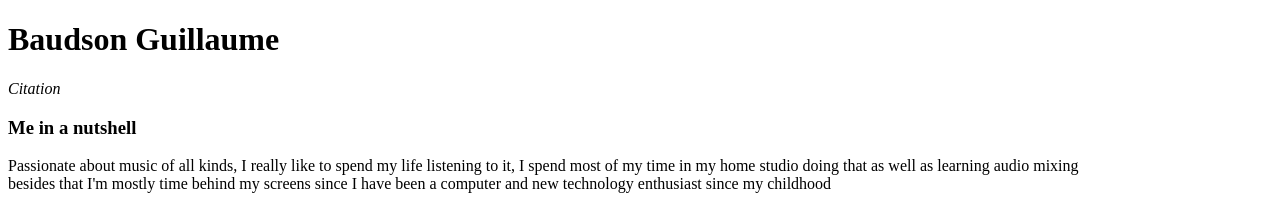
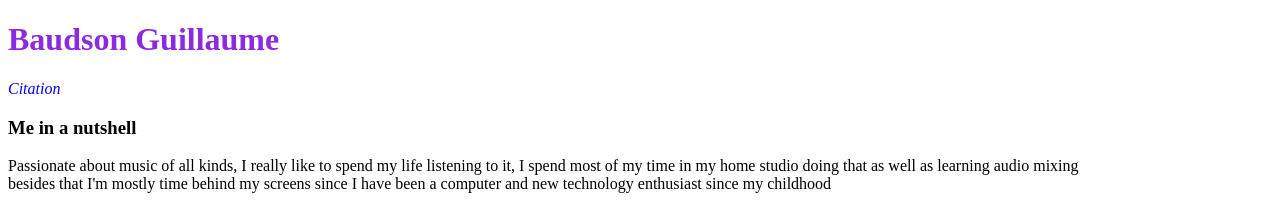
Before and after one commit to GubamO/markdown-warmup-html, a plain HTML site: page index.html in a window 1280 px wide. Shown: the top 206 px of the page. Drawn offline with Linux system fonts and the light colour scheme; files that its build step writes are made by us from their sources; files whose address does not match are found by name.

Commit message:
cssstyle

```diff
--- a/index.html
+++ b/index.html
@@ -4,11 +4,13 @@
      <title>Baudson Guillaume</title>
 </head>
 
+    <link rel="stylesheet" href="/home/becode/htmlmarkdown/markdown-warmup-html/style.css">
+
 <body>
-    <h1>Baudson Guillaume</h1>
-    <p><i> Citation </i></p>
+    <h1 class="nom">Baudson Guillaume</h1>
+    <p class="citation"><i> Citation </i></p>
     <h3>Me in a nutshell</h3>
-    <p>Passionate about music of all kinds, I really like to spend my life listening to it, I spend most of my time in my home studio doing that as well as learning audio mixing <br> besides that I'm mostly time behind my screens since I have been a computer and new technology enthusiast since my childhood</p>
+    <p class="p1">Passionate about music of all kinds, I really like to spend my life listening to it, I spend most of my time in my home studio doing that as well as learning audio mixing <br> besides that I'm mostly time behind my screens since I have been a computer and new technology enthusiast since my childhood</p>
 
     <p>Moi, simplement </p>
     <img src="/home/becode/htmlmarkdown/baudsonguillaume1.jpg" height="200"width="Photo de moi" >
--- a/style.css
+++ b/style.css
@@ -1,3 +1,6 @@
 h1.nom {
     color: blueviolet;
 }
+
+p.citation {color: blue;
+}
```
